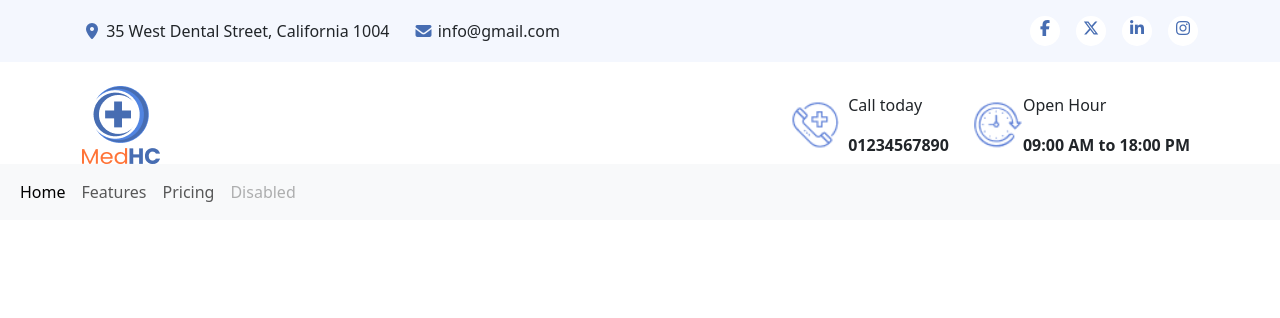
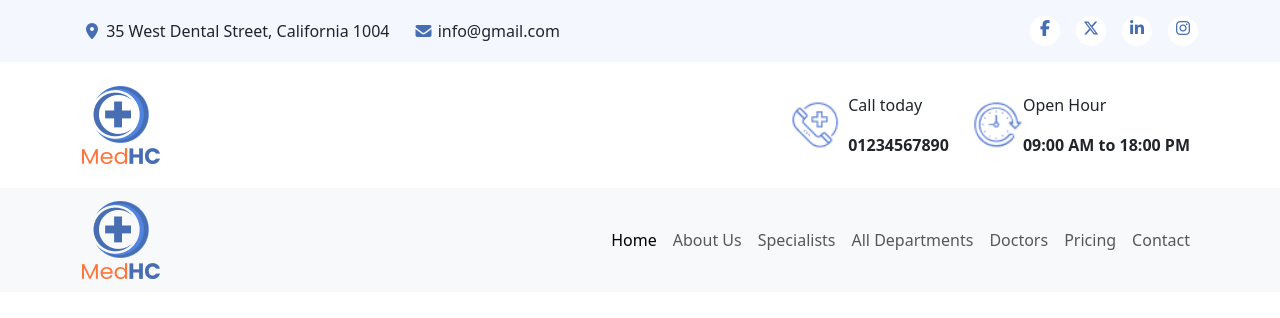
Before and after one commit to arathn8n/medHc, a React (Vite) app: page / in a window 1280 px wide. Shown: the top 318 px of the page. Built offline with nearby package versions, Linux system fonts and the light colour scheme.

Commit message:
terminando navbar y comenzando main

```diff
--- a/src/components/home/Home.jsx
+++ b/src/components/home/Home.jsx
@@ -5,6 +5,9 @@ const Home = () => {
   return (
     <>
       <Navbar/>
+      <main>
+
+      </main>
     </>
   )
 }
--- a/src/components/navbar/Navbar.jsx
+++ b/src/components/navbar/Navbar.jsx
@@ -38,7 +38,7 @@ const Navbar = () => {
                     </ul>
                 </div>
             </header>
-            <div className="contenedorInfo container d-flex justify-content-between align-items-center flex-wrap pt-4">
+            <div className="contenedorInfo container d-flex justify-content-between align-items-center flex-wrap py-4">
                 <a href="/">
                     <img className='img-fluid' src="../../../public/logo.png" alt="logo" />
                 </a>
@@ -62,7 +62,10 @@ const Navbar = () => {
                 </div>
             </div>
             <nav class="navbar navbar-expand-lg bg-body-tertiary">
-                <div class="container-fluid">
+                <div class="container">
+                    <a class="navbar-brand" href="#">
+                        <img className='img-fluid' src="../../../public/logo.png" alt="logo" />
+                    </a>
                     <button class="navbar-toggler" type="button" data-bs-toggle="collapse" data-bs-target="#navbarNav" aria-controls="navbarNav" aria-expanded="false" aria-label="Toggle navigation">
                         <span class="navbar-toggler-icon"></span>
                     </button>
@@ -72,13 +75,22 @@ const Navbar = () => {
                                 <a class="nav-link active" aria-current="page" href="#">Home</a>
                             </li>
                             <li class="nav-item">
-                                <a class="nav-link" href="#">Features</a>
+                                <a class="nav-link" href="#">About Us</a>
                             </li>
                             <li class="nav-item">
-                                <a class="nav-link" href="#">Pricing</a>
+                                <a class="nav-link" href="#">Specialists</a>
                             </li>
                             <li class="nav-item">
-                                <a class="nav-link disabled" aria-disabled="true">Disabled</a>
+                                 <a class="nav-link" href="#">All Departments</a>
+                            </li>
+                            <li class="nav-item">
+                                 <a class="nav-link" href="#">Doctors</a>
+                            </li>
+                            <li class="nav-item">
+                                 <a class="nav-link" href="#">Pricing</a>
+                            </li>
+                            <li class="nav-item">
+                                 <a class="nav-link" href="#">Contact</a>
                             </li>
                         </ul>
                     </div>
--- a/src/components/navbar/navbar.css
+++ b/src/components/navbar/navbar.css
@@ -32,3 +32,6 @@ figure .imgFigure{
         display: none !important;
     }
 }
+div#navbarNav{
+    justify-content: flex-end;
+}
```
